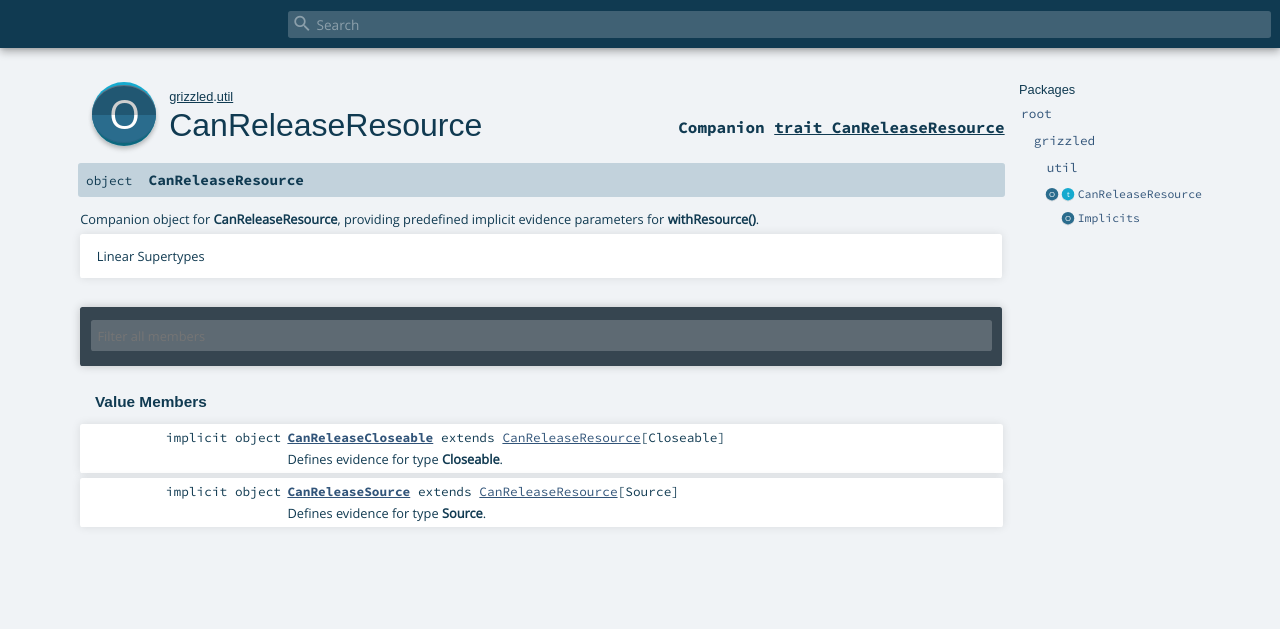
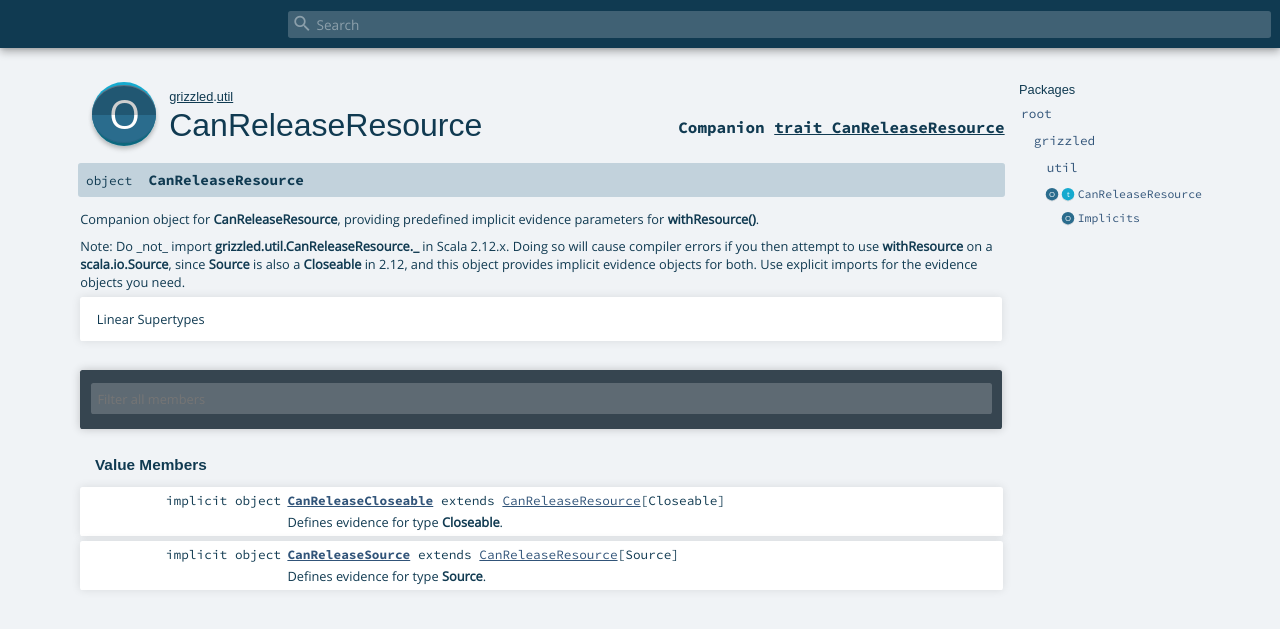
Before and after one commit to bmc/grizzled-scala, a Jekyll site: the page api/grizzled/util/package$$CanReleaseResource$.html, which Jekyll copies as it is, in a window 1280 px wide. Shown: the top 629 px of the page. Built offline with Jekyll 4.4.1, drawn with Linux system fonts in a browser that asks for light colours.

```diff
--- a/api/grizzled/util/package$$CanReleaseResource$$CanReleaseCloseable$.html
+++ b/api/grizzled/util/package$$CanReleaseResource$$CanReleaseCloseable$.html
@@ -134,7 +134,11 @@ evidence parameters for withResource()." href="package$$CanReleaseResource$.html
 
       <p class="shortcomment cmt">Companion object for <code>CanReleaseResource</code>, providing predefined implicit
 evidence parameters for <code>withResource()</code>.</p><div class="fullcomment"><div class="comment cmt"><p>Companion object for <code>CanReleaseResource</code>, providing predefined implicit
-evidence parameters for <code>withResource()</code>.
+evidence parameters for <code>withResource()</code>.</p><p>Note: Do _not_ import <code>grizzled.util.CanReleaseResource._</code> in Scala
+2.12.x. Doing so will cause compiler errors if you then attempt to use
+<code>withResource</code> on a <code>scala.io.Source</code>, since <code>Source</code> is also a
+<code>Closeable</code> in 2.12, and this object provides implicit evidence objects
+for both. Use explicit imports for the evidence objects you need.
 </p></div><dl class="attributes block"> <dt>Definition Classes</dt><dd><a href="index.html" class="extype" name="grizzled.util">util</a></dd></dl></div>
     </li><li class="current-entities indented3">
                         <span class="separator"></span>
--- a/api/grizzled/util/package$$CanReleaseResource$$CanReleaseSource$.html
+++ b/api/grizzled/util/package$$CanReleaseResource$$CanReleaseSource$.html
@@ -134,7 +134,11 @@ evidence parameters for withResource()." href="package$$CanReleaseResource$.html
 
       <p class="shortcomment cmt">Companion object for <code>CanReleaseResource</code>, providing predefined implicit
 evidence parameters for <code>withResource()</code>.</p><div class="fullcomment"><div class="comment cmt"><p>Companion object for <code>CanReleaseResource</code>, providing predefined implicit
-evidence parameters for <code>withResource()</code>.
+evidence parameters for <code>withResource()</code>.</p><p>Note: Do _not_ import <code>grizzled.util.CanReleaseResource._</code> in Scala
+2.12.x. Doing so will cause compiler errors if you then attempt to use
+<code>withResource</code> on a <code>scala.io.Source</code>, since <code>Source</code> is also a
+<code>Closeable</code> in 2.12, and this object provides implicit evidence objects
+for both. Use explicit imports for the evidence objects you need.
 </p></div><dl class="attributes block"> <dt>Definition Classes</dt><dd><a href="index.html" class="extype" name="grizzled.util">util</a></dd></dl></div>
     </li><li class="current-entities indented3">
                         <span class="separator"></span>
--- a/api/grizzled/util/package$$CanReleaseResource$.html
+++ b/api/grizzled/util/package$$CanReleaseResource$.html
@@ -160,7 +160,11 @@ to know how to release what's passed to it.">
 
 
           <div id="comment" class="fullcommenttop"><div class="comment cmt"><p>Companion object for <code>CanReleaseResource</code>, providing predefined implicit
-evidence parameters for <code>withResource()</code>.
+evidence parameters for <code>withResource()</code>.</p><p>Note: Do _not_ import <code>grizzled.util.CanReleaseResource._</code> in Scala
+2.12.x. Doing so will cause compiler errors if you then attempt to use
+<code>withResource</code> on a <code>scala.io.Source</code>, since <code>Source</code> is also a
+<code>Closeable</code> in 2.12, and this object provides implicit evidence objects
+for both. Use explicit imports for the evidence objects you need.
 </p></div><div class="toggleContainer block">
           <span class="toggle">
             Linear Supertypes
```
Also changed, not shown: api/grizzled/net/URLUtil$.html (+6 -3 lines), api/grizzled/util/index.html (+8 -2 lines), api/index.js.
